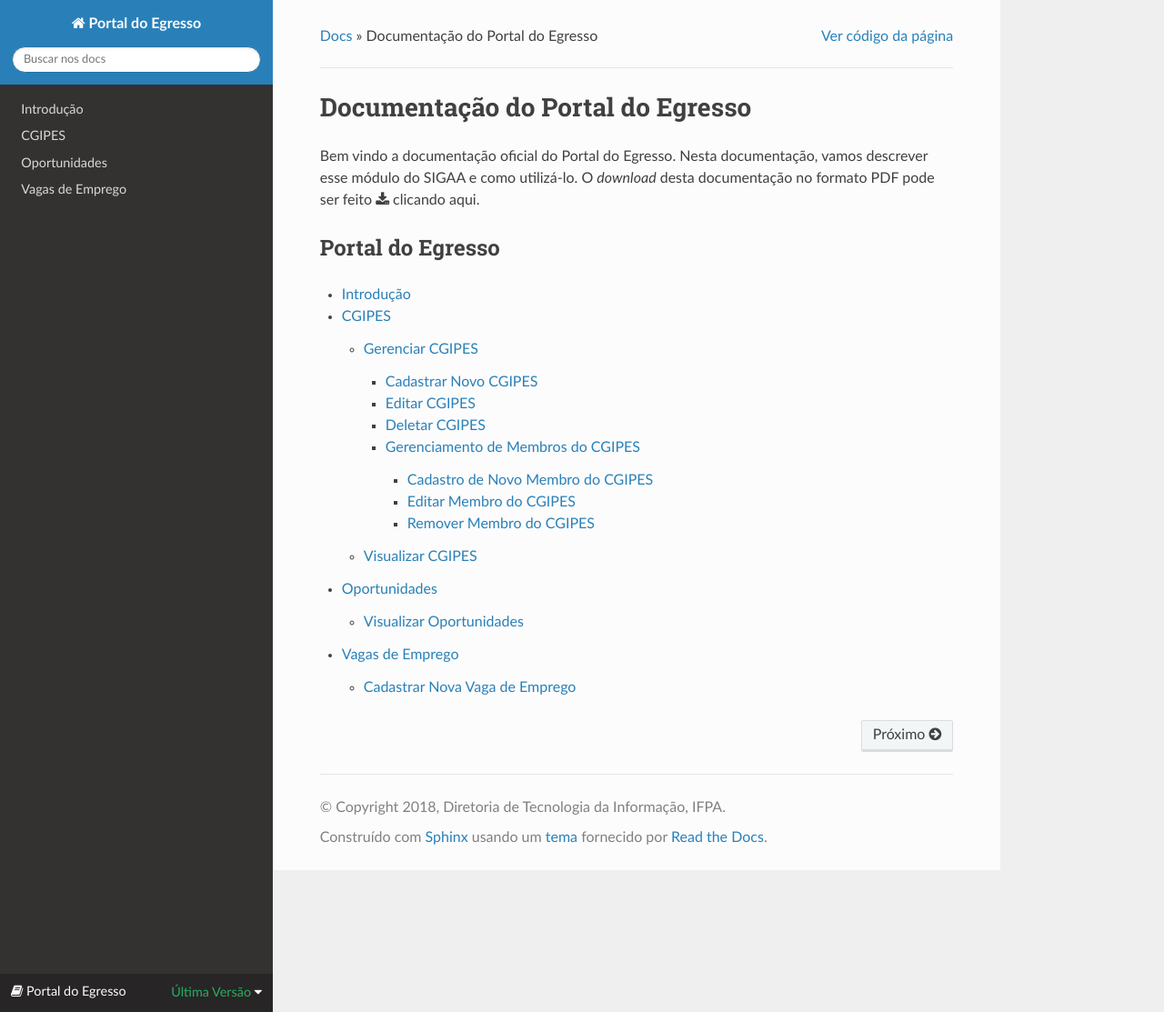
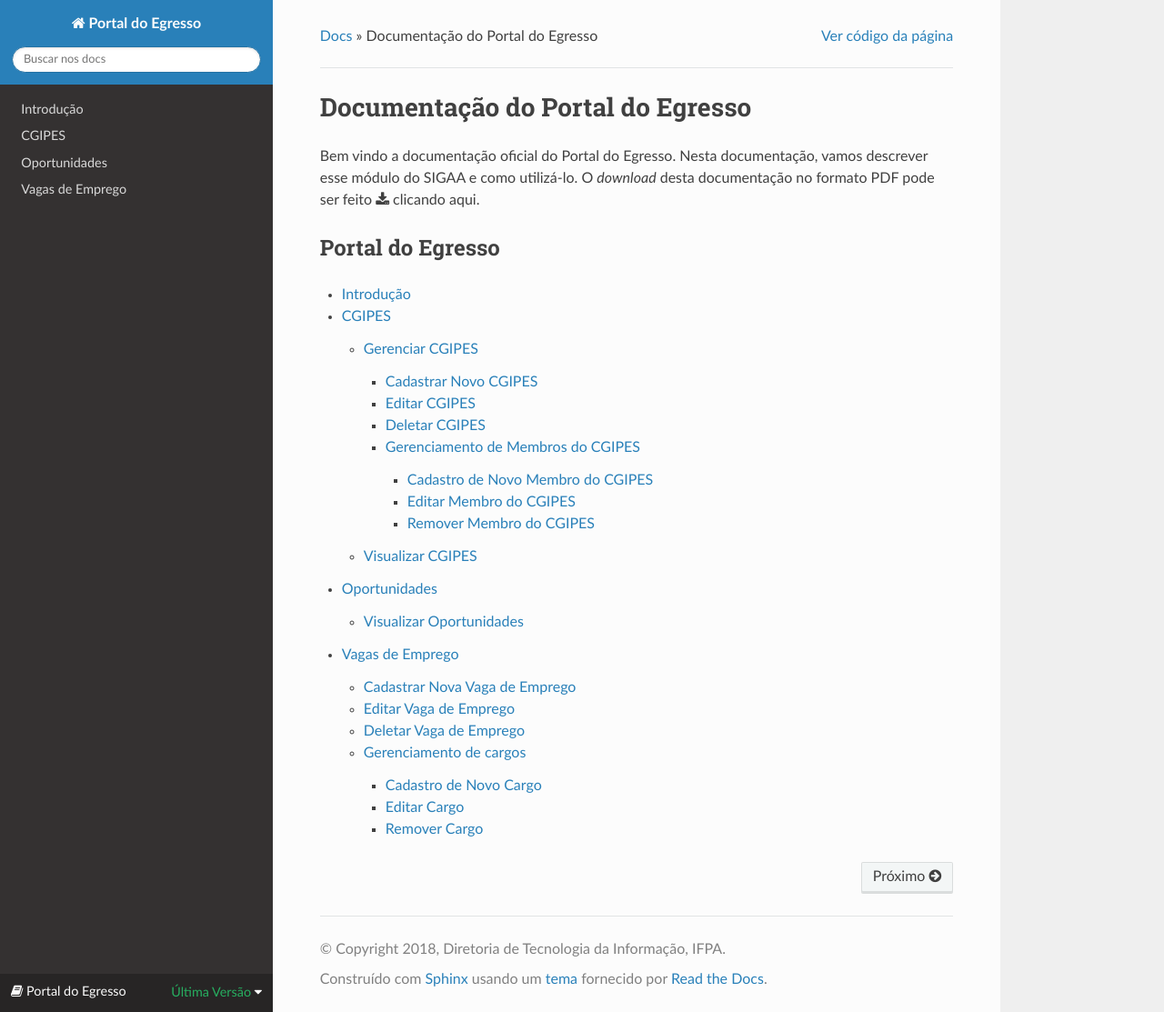
Before and after one commit to djangonauta/dti-docs, a Sphinx documentation site: the page built from source/index.rst, in a window 1280 px wide and 1113 px high. Shown: the whole window at 91% size. Built offline with Sphinx 7.4.7 and the Read the Docs theme 2.0.0, drawn with Linux system fonts in a browser that asks for light colours; some of the changed lines change nothing that is shown.

Commit message:
adicionada documentação sobre vagas de emprego e corrigidos typos

```diff
--- a/source/cgipes.rst
+++ b/source/cgipes.rst
@@ -53,7 +53,7 @@ preenchidos. O usuário altera os dados a seu critério e em seguida clicar no b
 estivem com os formatos corretos, o sistema atualiza o CGIPES e redireciona para a página contendo a listagem de todos os CGIPES e ações.
 Os botões *voltar* e *cancelar* funcionam de forma idêntica ao do formulário da seção `Cadastrar Novo CGIPES`_.
 
-.. image:: _static/img/atualizar_cgipes.png
+.. image:: _static/img/atualizar_cgipes_form.png
 
 Deletar CGIPES
 ~~~~~~~~~~~~~~
@@ -66,12 +66,12 @@ antes do sistema efetivamente apagar o CGIPES. Um CGIPES não pode ser removido
 Gerenciamento de Membros do CGIPES
 ~~~~~~~~~~~~~~~~~~~~~~~~~~~~~~~~~~
 
-Para acessar a página de gerencimento de membros, basta clicar no botão *Gerenciar Membros* do respectivo CGIPES.
+Para acessar a página de gerenciamento de membros, basta clicar no botão *Gerenciar Membros* do respectivo CGIPES.
 
 .. image:: _static/img/membros.png
 
 A página consiste em duas seções, uma contendo o formulário de inclusão de um novo Membro para um determinado CGIPES
-e outra contendo a listagem de membros para aquele CGIPES.
+e outra, abaixo, contendo a listagem de membros para aquele CGIPES:
 
 .. image:: _static/img/membros_form.png
 
--- a/source/vagas_emprego.rst
+++ b/source/vagas_emprego.rst
@@ -41,3 +41,92 @@ mensagem de erro, conforme imagem a seguir:
 Após preencher corretamente todos os campos requeridos, o usuário clicar no botão *Cadastrar* para cadastrar
 uma nova vaga de emprego. Se não houverem erros, o sistema salva a nova vaga de emprego e redireciona
 para a página de listagem de vagas descrita anteriormente.
+
+Editar Vaga de Emprego
+----------------------
+
+Para iniciar o processo de edição, o usuário deve clicar no botão *alterar* da respectiva vaga de emprego que deve ser editada.
+
+.. image:: _static/img/alterar_vaga_emprego.png
+
+Após a vaga de emprego ser selecionada, o sistema carrega a página contendo o formulário de nova vaga de emprego com os campos
+preenchidos. O usuário altera os dados a seu critério e em seguida clicar no botão *Atualizar*. Se os campos
+estivem com os formatos corretos, o sistema atualiza a vaga de emprego e redireciona para a página contendo a listagem de
+todas a vagas de emprego e ações.
+Os botões *voltar* e *cancelar* funcionam de forma idêntica ao do formulário da seção `Cadastrar Novo CGIPES`_.
+
+.. image:: _static/img/atualizar_vaga_emprego_form.png
+
+Deletar Vaga de Emprego
+-----------------------
+
+Para deletar uma vaga de emprego, deve-se clicar no botão *Remover* da respectiva vaga de emprego na página de listagem.
+Uma mensagem de confirmação é exibida ao usuário antes do sistema efetivamente apagar a vaga de emprego. Uma vaga de emprego não pode
+ser removida se possuir cargos cadastrados.
+
+.. image:: _static/img/remover_vaga_emprego.png
+
+Gerenciamento de cargos
+-----------------------
+
+Para acessar a página de gerenciamento de cargos, basta clicar no botão *Gerenciar Cargos* da respectiva vaga de emprego.
+
+.. image:: _static/img/gerenciar_cargos.png
+
+A página consiste em duas seções, uma contendo o formulário de inclusão de um novo cargo para uma determinada vaga de emprego
+e outra, abaixo, contendo a listagem de cargos para aquela vaga de emprego:
+
+.. image:: _static/img/cargos_form.png
+
+.. _cadastro_novo_cargo:
+
+Cadastro de Novo Cargo
+**********************
+
+Todos os campos marcados com ``*`` são obrigatórios. O campo *município* é do tipo *autocompletar*, como descrito na
+seção :ref:`cadastro_novo_membro_cgipes`.
+
+O campo *Áreas do CNPQ* é formado por 3 seções. Uma listagem de áreas do CNPQ do lado esquerdo, uma lista de botões de ação
+no centro e uma lista de áreas do CNPQ do lado direito. **Os items selecionados para o campo são os items que estão
+marcados do lado direito**.
+
+Para **selecionar** um item, primeiramente o usuário clica no
+item do lado esquerdo para marcá-lo (para selecionar múltiplos items, o usuário precisa clicar nos mesmos
+**mantendo a tecla CTRL pressionada**). Em seguida o usuário clica no botão de ação *Selecionar* para mover os items marcados
+do lado esquerdo para o lado direito. Caso o usuário queira selecionar **todos** os items do lado esquerdo, basta
+clicar no botão de ação *Selecionar Tudo*.
+
+Para **deselecionar** um item, primeiramente o usuário clica no
+item do lado direito para marcá-lo (para selecionar múltiplos items, o usuário precisa clicar nos mesmos
+**mantendo a tecla CTRL pressionada**). Em seguida o usuário clica no botão de ação *Remover* para mover os items marcados
+do lado direito para o lado esquerdo. Caso o usuário queira deselecionar **todos** os items do lado direito, basta
+clicar no botão de ação *Remover Tudo*.
+
+Ao clicar no botão *Voltar*, o sistema redireciona para a página de listagem de vagas de emprego.
+
+Após a inserção dos dados corretamente, o usuário clica no botão *Salvar* e um novo cargo é incluído na listagem
+de cargos daquela vaga de emprego.
+
+Editar Cargo
+************
+
+Para editar um cargo, o usuário clica no botão *Alterar Cargo*, do respectivo cargo que se quer editar, a partir
+da seção que contém a listagem de cargos para aquela vaga de emprego.
+
+.. image:: _static/img/alterar_cargo.png
+
+O sistema então carrega o formulário de cadastro preenchido com os dados do cargo que acabou
+de ser selecionado. O usuário então pode editar os campos do formulário seguindo as mesmas recomendações descritas na seção
+`Cadastro de Novo Cargo`_. Após alterar os dados do cargo, o usuário clica no botão *Atualizar*. Se os dados inseridos
+estiverem com os formatos corretos, o sistema atualiza o cargo e atualiza a listagem de cargos daquela vaga de emprgo (agora
+contendo os dados atualizados do cargo que acabou de ser editado).
+
+Remover Cargo
+*************
+
+Para remover um cargo, o usuário clica no botão *Remover Cargo* do respectivo cargo que se quer remover, a
+partir da listagem de cargos.
+
+.. image:: _static/img/remover_cargo.png
+
+O sistema exibe uma mensagem de confirmação antes de remover o cargo daquela vaga de emprego.
```
Also changed, not shown: source/_static/img/alterar_cargo.png (added), source/_static/img/alterar_vaga_emprego.png (added), source/_static/img/atualizar_cgipes_form.png (renamed from source/_static/img/atualizar_cgipes.png), source/_static/img/atualizar_vaga_emprego_form.png (added), source/_static/img/cargos_form.png (added), source/_static/img/gerenciar_cargos.png (added), source/_static/img/gerenciar_vagas_emprego.png, source/_static/img/remover_cargo.png (added), source/_static/img/remover_vaga_emprego.png (added).
